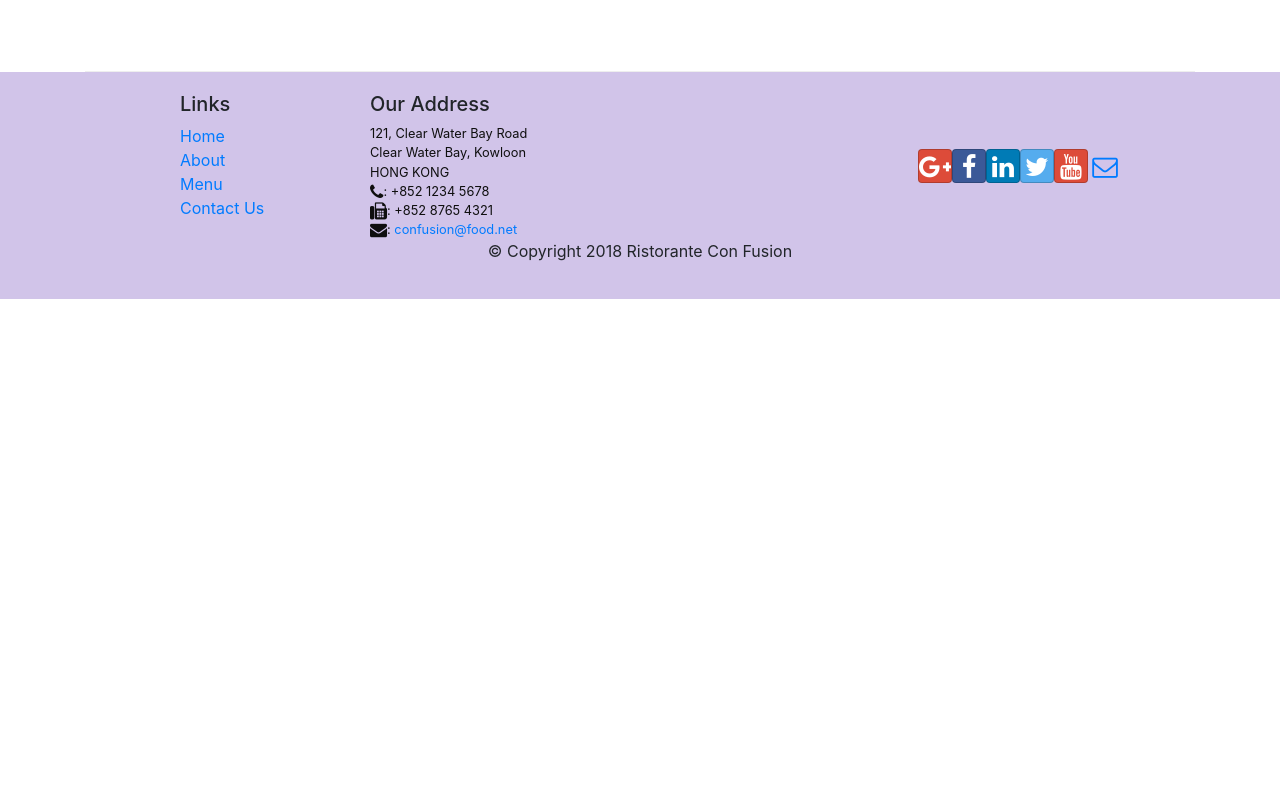
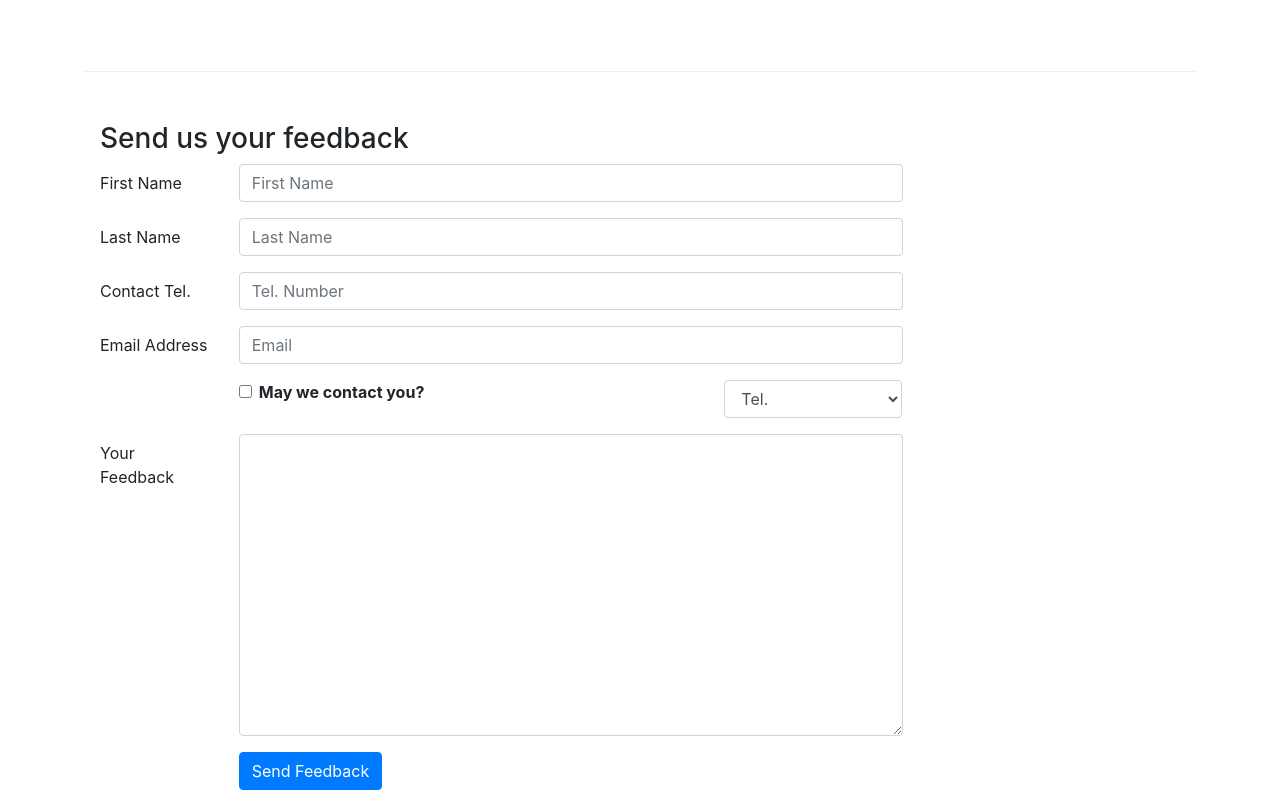
Before and after one commit to highonranking/social_lab, a React (Create React App) app: page /contactus in a window 1280 px wide. Shown: the part 800-1600 px from the top of the page. Before the commit the page ends 1099 px from the top, so only its background shows below. Built offline with nearby package versions, Linux system fonts and the light colour scheme.

Commit message:
controlled formm 1

```diff
--- a/src/components/AboutComponent.js
+++ b/src/components/AboutComponent.js
@@ -1,3 +1,5 @@
+//jshint esversion:6
+
 import React from 'react';
 import { Breadcrumb, BreadcrumbItem, Card, CardBody, CardHeader, Media } from 'reactstrap';
 import { Link } from 'react-router-dom';
--- a/src/components/ContactComponent.js
+++ b/src/components/ContactComponent.js
@@ -1,8 +1,48 @@
-import React from 'react';
-import { Breadcrumb, BreadcrumbItem } from 'reactstrap';
+//jshint esversion:6
+import React, { Component } from 'react';
+import { Breadcrumb, BreadcrumbItem, Button, Form, FormGroup, Label, Input, Col } from 'reactstrap';
 import { Link } from 'react-router-dom';
 
-function Contact(props) {
+class Contact extends Component {
+
+        constructor(props) {
+          super(props);
+
+          this.state = {
+            firstname: '',
+            lastname: '',
+            telnum: '',
+            email: '',
+            agree: false,
+            contactType: 'Tel.',
+            message: ''
+          };
+          this.handleSubmit = this.handleSubmit.bind(this);
+          this.handleInputChange = this.handleInputChange.bind(this);
+
+        }
+
+
+      handleInputChange(event){
+            const target = event.target;
+            const value = target.type === 'checkbox'? target.checked : target.value;
+            const name= target.name;
+
+
+            this.setState({
+              [name]: value
+            });
+
+      }
+
+    handleSubmit(event){
+      console.log("Current State is: " + JSON.stringify(this.state));
+      alert("Current State is: " + JSON.stringify(this.state));
+      event.preventDefault();
+    }
+
+  render()
+  {
     return(
         <div className="container">
               <div className="row">
@@ -41,8 +81,88 @@
                     </div>
                 </div>
             </div>
+            <div className="row row-content">
+                <div className="col-12">
+                    <h3> Send us your feedback</h3>
+                </div>
+                <div className="col-12 col-md-9">
+                      <Form onSubmit={this.handleSubmit}>
+                          <FormGroup row>
+                              <Label htmlFor="firstname" md={2}>First Name </Label>
+                              <Col md={10}>
+                                    <Input type="text" id="firstname" name="firstname"
+                                     placeholder="First Name" value={this.state.firstname}
+                                     onChange={this.handleInputChange} />
+                              </Col>
+                          </FormGroup>
+                          <FormGroup row>
+                              <Label htmlFor="lastname" md={2}>Last Name </Label>
+                              <Col md={10}>
+                                    <Input type="text" id="lastname" name="lastname"
+                                     placeholder="Last Name" value={this.state.lastname}
+                                      onChange={this.handleInputChange} />
+                              </Col>
+                          </FormGroup>
+                          <FormGroup row>
+                              <Label htmlFor="telnum" md={2}>Contact Tel.</Label>
+                              <Col md={10}>
+                                    <Input type="tel" id="telnum" name="telnum"
+                                     placeholder="Tel. Number" value={this.state.telnum}
+                                      onChange={this.handleInputChange} />
+                              </Col>
+                          </FormGroup>
+                          <FormGroup row>
+                              <Label htmlFor="email" md={2}>Email Address</Label>
+                              <Col md={10}>
+                                    <Input type="email" id="email" name="email"
+                                     placeholder="Email" value={this.state.email}
+                                      onChange={this.handleInputChange} />
+                              </Col>
+                          </FormGroup>
+
+                          <FormGroup row>
+                              <Col md={{size:6, offset:2}}>
+                                  <FormGroup check>
+                                    <Label check>
+                                      <Input type="checkbox" name="agree"
+                                      checked={this.state.agree}
+                                       onChange={this.handleInputChange} /> {' '}
+                                      <strong>May we contact you?</strong>
+                                    </Label>
+                                  </FormGroup>
+                              </Col>
+                              <Col md={{size:3, offset:1}}>
+                                <Input type="select" name="contactType"
+                                value={this.state.contactType}
+                                 onChange={this.handleInputChange}>
+                                <option>Tel.</option>
+                                <option>Email</option>
+                                  </Input>
+                              </Col>
+                          </FormGroup>
+                          <FormGroup row>
+                              <Label htmlFor="message" md={2}>Your Feedback</Label>
+                              <Col md={10}>
+                                    <Input type="textarea" id="message" name="message"
+                                     rows="12" value={this.state.message}
+                                      onChange={this.handleInputChange} />
+                              </Col>
+                          </FormGroup>
+                          <FormGroup row>
+                              <Col md={{size:10, offset:2}}>
+                                  <Button type="submit" color="primary">
+                                    Send Feedback
+                                  </Button>
+                              </Col>
+                          </FormGroup>
+                      </Form>
+                </div>
+            </div>
         </div>
     );
+
+  }
+
 }
 
 export default Contact;
--- a/src/components/FooterComponent.js
+++ b/src/components/FooterComponent.js
@@ -1,3 +1,4 @@
+//jshint esversion:6
 import React from 'react';
 import { Link } from 'react-router-dom';
 
```
